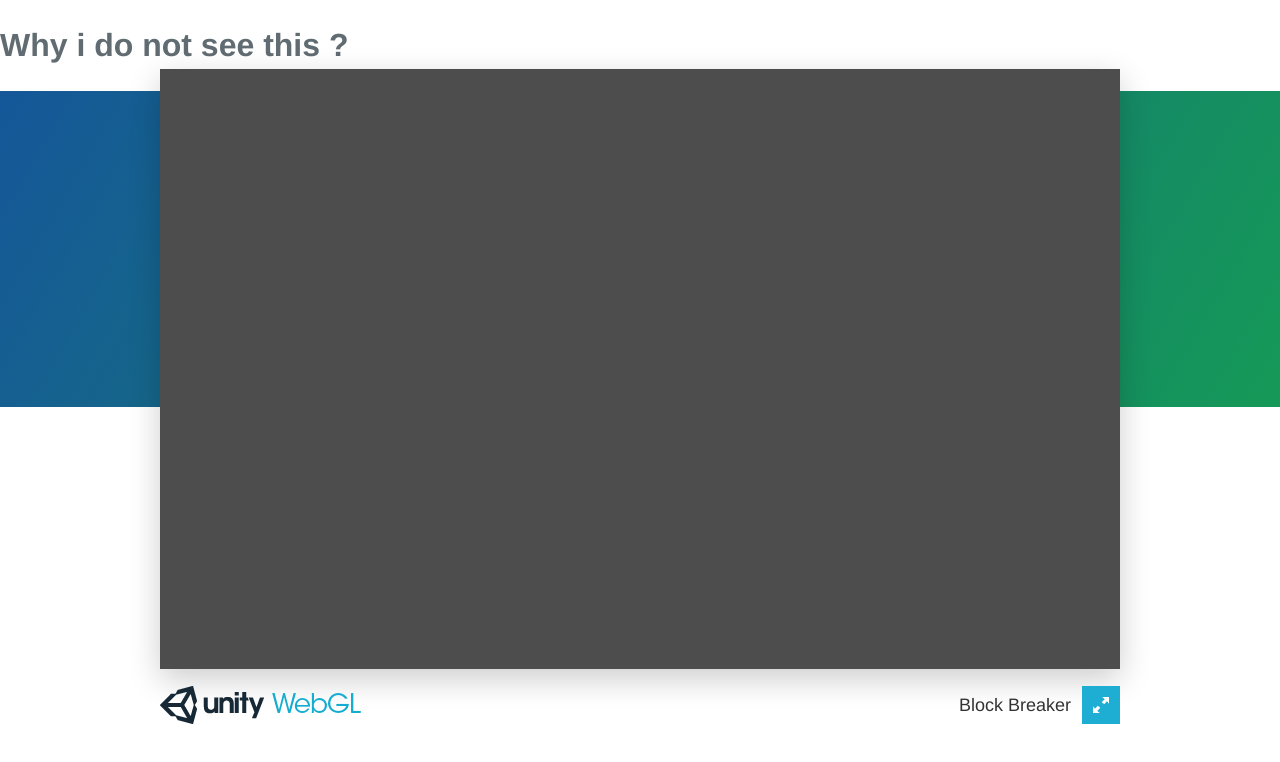
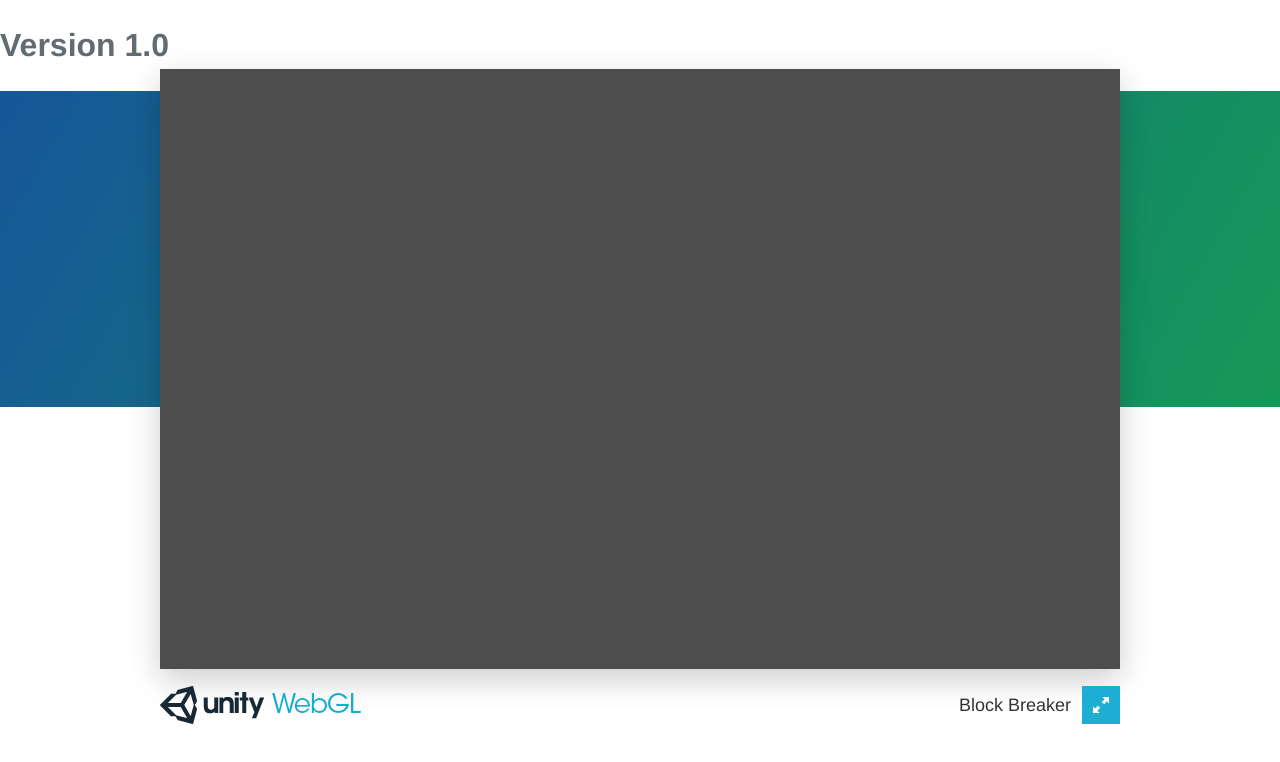
Before and after one commit to Armanx/test, a plain HTML site: page index.html in a window 1280 px wide. Drawn offline with Linux system fonts and the light colour scheme; no server answers.

Commit message:
Update index.html

```diff
--- a/index.html
+++ b/index.html
@@ -13,7 +13,7 @@
     <script src="TemplateData/UnityProgress.js"></script>
   </head>
   <body>
-    <h1> Why i do not see this ?  </h1>
+    <h1> Version 1.0  </h1>
     <section class="page-header">
       <h1 class="project-name">Test</h1>
       <h2 class="project-tagline">test</h2>
```
